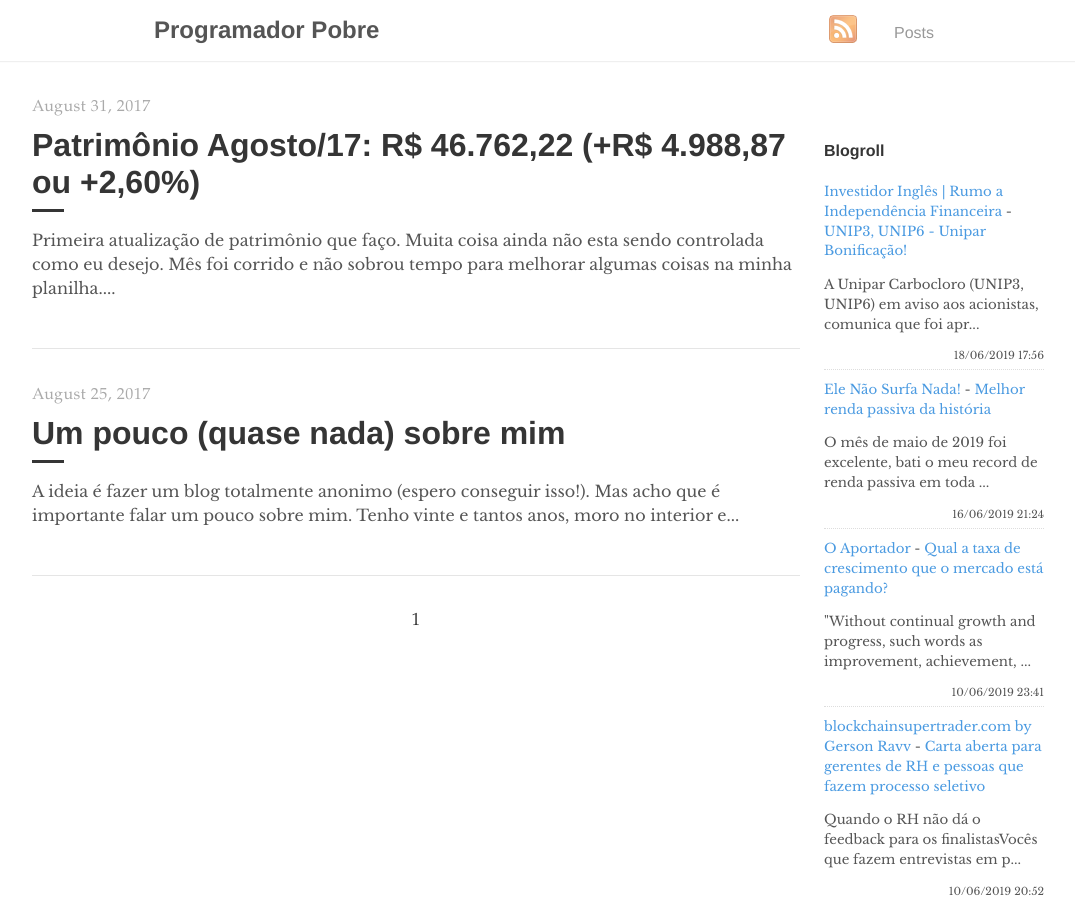
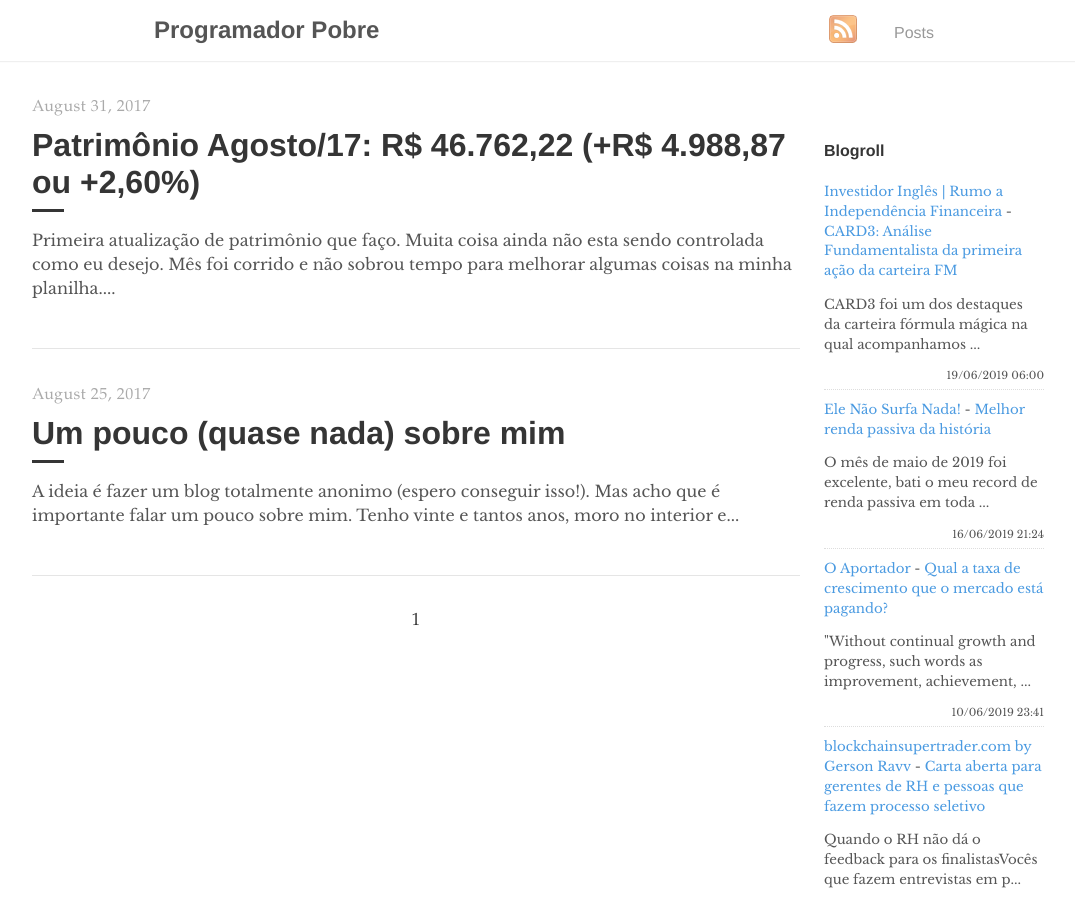
Before and after one commit to programadorpobre/programadorpobre.github.io, a Jekyll site: the page built from index.html, in a window 1280 px wide and 900 px high. Shown: the whole window, without its empty margins (96-1171 px from the left). Built offline with Jekyll 4.4.1, drawn with Linux system fonts in a browser that asks for light colours; the list of posts is cut into pages by our own code; comment, search, counter and statistics services are not loaded.

Commit message:
[ci skip] travis #683

```diff
--- a/_includes/feed-entries.html
+++ b/_includes/feed-entries.html
@@ -1,7 +1,7 @@
 <div class="feed-entry">
-    <a class="feed-entry-site-name" href="https://www.investidoringles.com/">Investidor Inglês | Rumo a Independência Financeira</a> - <a class="feed-entry-title" href="https://www.investidoringles.com/2019/06/unip3-unip6-bonificacao.html">UNIP3, UNIP6 - Unipar Bonificação!</a>
-    <p class="feed-entry-summary">A Unipar Carbocloro (UNIP3, UNIP6) em aviso aos acionistas, comunica que foi apr...</p>
-    <time datetime="2019-06-18T17:56:00.000-03:00">18/06/2019 17:56</time>
+    <a class="feed-entry-site-name" href="https://www.investidoringles.com/">Investidor Inglês | Rumo a Independência Financeira</a> - <a class="feed-entry-title" href="https://www.investidoringles.com/2019/06/card3-analise-fundamentalista.html">CARD3: Análise Fundamentalista da primeira ação da carteira FM</a>
+    <p class="feed-entry-summary">CARD3 foi um dos destaques da&nbsp;carteira fórmula mágica na qual acompanhamos ...</p>
+    <time datetime="2019-06-19T06:00:00.000-03:00">19/06/2019 06:00</time>
 </div>
 <div class="feed-entry">
     <a class="feed-entry-site-name" href="https://elenaosurfanada.blogspot.com/">Ele Não Surfa Nada!</a> - <a class="feed-entry-title" href="https://elenaosurfanada.blogspot.com/2019/06/melhor-renda-passiva-da-historia.html">Melhor renda passiva da história</a>
```
